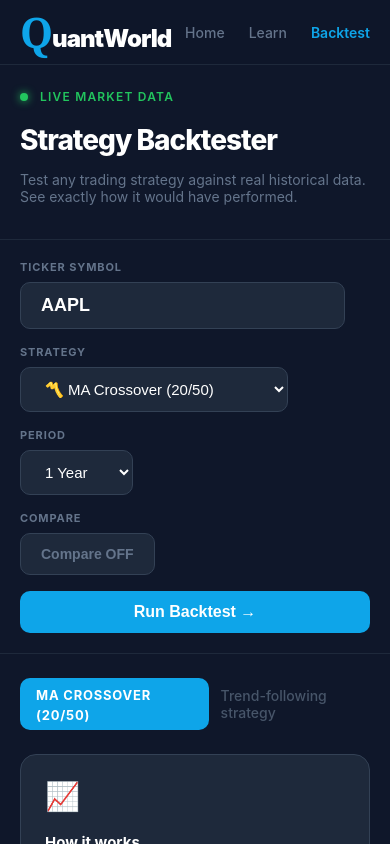
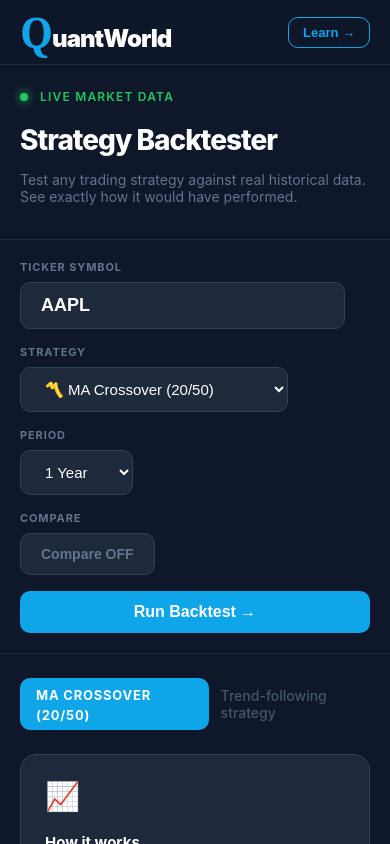
Before and after one commit to RoyShomron/quant-site, a React (Create React App) app in the folder frontend/: page /backtest in a window 390 px wide. Shown: the top 844 px of the page. Built offline with nearby package versions, Linux system fonts and the light colour scheme; no server answers.

Commit message:
Add more mobile fixes

```diff
--- a/frontend/src/Backtest.js
+++ b/frontend/src/Backtest.js
@@ -66,10 +66,12 @@
           <span style={{ color: "#0ea5e9", fontSize: 42, fontFamily: "Georgia, serif", verticalAlign: "bottom", lineHeight: 1 }}>Q</span>
           <span style={{ color: "#fff" }}>uantWorld</span>
         </span>
-        <div style={{ display: "flex", gap: 24, alignItems: "center" }}>
-          <span onClick={() => navigate("/")} style={{ color: "#64748b", fontSize: 14, cursor: "pointer", fontWeight: 500 }}>Home</span>
-          <span onClick={() => navigate("/learn")} style={{ color: "#64748b", fontSize: 14, cursor: "pointer", fontWeight: 500 }}>Learn</span>
-          <span style={{ color: "#0ea5e9", fontSize: 14, fontWeight: 600 }}>Backtest</span>
+        <div style={{ display: "flex", gap: isMobile ? 12 : 24, alignItems: "center" }}>
+          {!isMobile && <span onClick={() => navigate("/")} style={{ color: "#64748b", fontSize: 14, cursor: "pointer", fontWeight: 500 }}>Home</span>}
+          {!isMobile && <span style={{ color: "#0ea5e9", fontSize: 14, fontWeight: 600 }}>Backtest</span>}
+          <button onClick={() => navigate("/learn")} style={{ padding: isMobile ? "7px 14px" : "8px 20px", background: "transparent", color: "#0ea5e9", border: "1.5px solid #0ea5e9", borderRadius: 10, fontSize: isMobile ? 13 : 14, fontWeight: 700, cursor: "pointer" }}>
+            Learn →
+          </button>
         </div>
       </nav>
 
```
